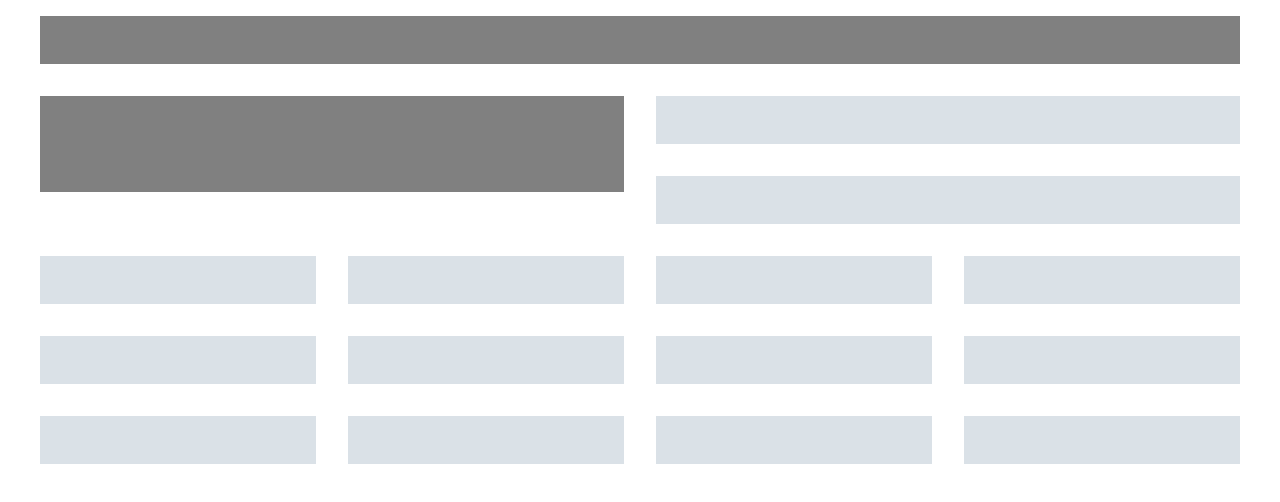
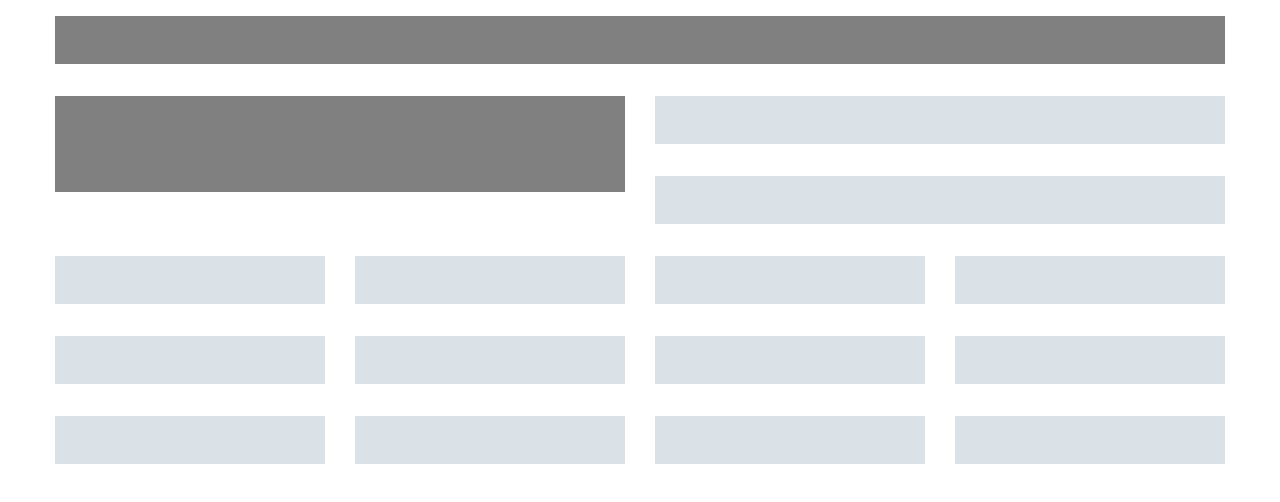
Before and after one commit to kafkadev/css-grid-starter, a plain HTML site: page index.html in a window 1280 px wide. Drawn offline with Linux system fonts and the light colour scheme.

Commit message:
add padding

```diff
--- a/style.css
+++ b/style.css
@@ -4,7 +4,9 @@
     margin-left: auto;
     display: grid;
     grid-template-columns: repeat(12, 1fr);
-    grid-column-gap: 32px;
+    grid-column-gap: 20px;
+    padding-left: 10px;
+    padding-right: 10px;
 }
 
 .w-full {
@@ -50,6 +52,12 @@
 }
 
 @media screen and (min-width: 48em) {
+    .row {
+        grid-column-gap: 30px;
+        padding-left: 15px;
+        padding-right: 15px;
+    }
+
     .md\:w-full {
         grid-column: span 12;
     }
```
